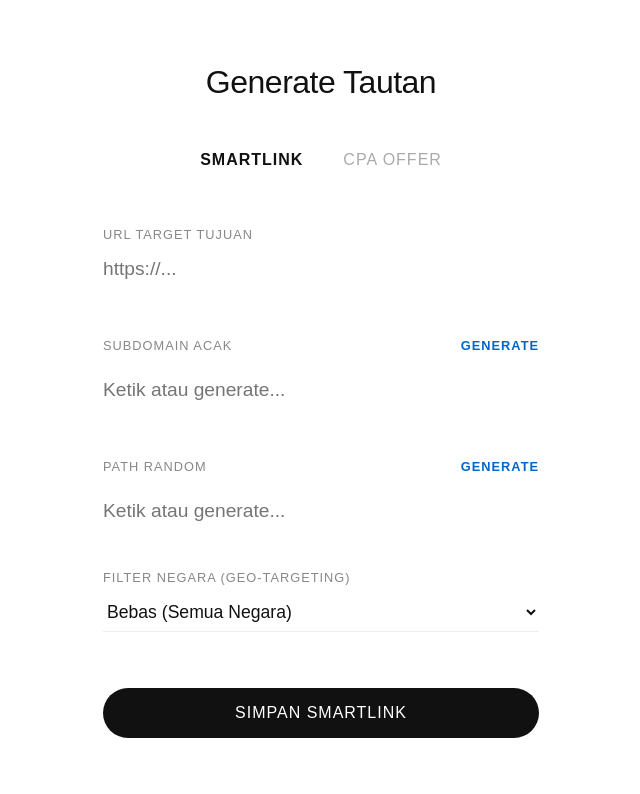
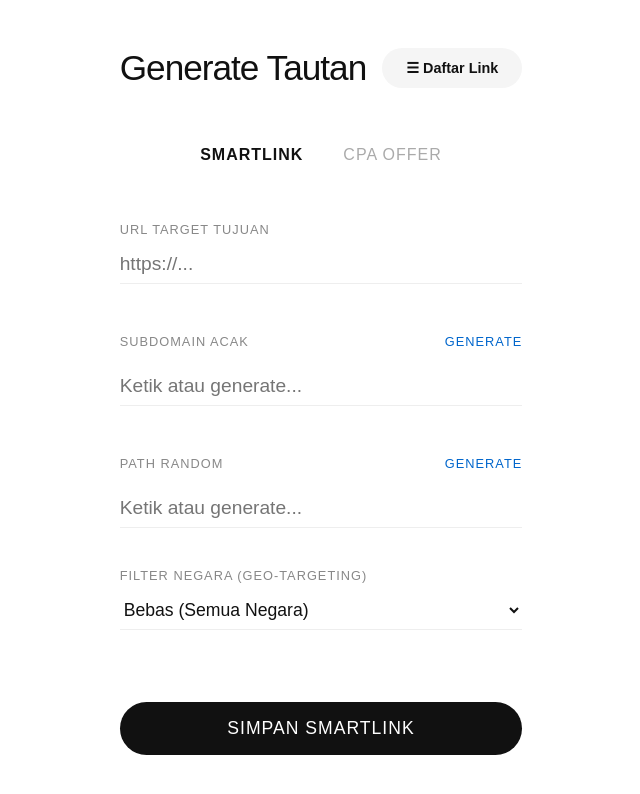
Before and after one commit to hyein89/Superlinkdd, a Next.js app: page /buat in a window 1280 px wide. Both pictures are taken after a click on the button "SMARTLINK". Shown: the top 794 px of the page, without its empty margins (319-959 px from the left). Built offline with nearby package versions, Linux system fonts and the light colour scheme.

Commit message:
Update page.js

```diff
--- a/app/buat/page.js
+++ b/app/buat/page.js
@@ -36,14 +36,15 @@ export default function BuatLink() {
     const supabaseUrl = process.env.NEXT_PUBLIC_SUPABASE_URL;
     const supabaseKey = process.env.NEXT_PUBLIC_SUPABASE_ANON_KEY;
 
-    // Masukkan data geo ke payload
+    // Payload dikirim lengkap dengan sub_param dan aturan Geo
     const payload = {
       tipe: tipeLink,
       target_url: formData.targetUrl,
       subdomain: formData.subdomain,
       path: tipeLink === 'smartlink' ? formData.path : null,
       geo_rule: formData.geoRule,
-      geo_custom: formData.geoCustom.toUpperCase() // Pastikan kode negara jadi huruf besar (US, ID)
+      geo_custom: formData.geoCustom.toUpperCase(),
+      sub_param: tipeLink === 'offer' ? formData.subParam : null
     };
 
     try {
@@ -65,6 +66,7 @@ export default function BuatLink() {
 
         setResultUrl(finalUrl);
         setStatus({ loading: false, error: null });
+        // Kosongkan form untuk pembuatan selanjutnya
         setFormData({ targetUrl: '', subdomain: '', path: '', subParam: '', geoRule: 'all', geoCustom: '' });
       } else {
         const errorData = await response.json();
@@ -78,6 +80,7 @@ export default function BuatLink() {
   const handleShare = async () => {
     if (!resultUrl) return;
     const title = siteConfig?.siteName || 'Tautan Baru';
+
     if (navigator.share) {
       navigator.share({ title: title, url: resultUrl }).catch(() => {});
     } else {
@@ -88,14 +91,23 @@ export default function BuatLink() {
   };
 
   return (
-    <main style={{ width: '100%', maxWidth: '500px', margin: '0 auto', padding: '4rem 2rem', fontFamily: 'sans-serif' }}>
+    <main style={{ maxWidth: '800px', margin: '0 auto', padding: '3rem 2rem', fontFamily: 'sans-serif', color: '#111' }}>
 
-      <div style={{ textAlign: 'center', marginBottom: '3rem' }}>
-        <h1 style={{ fontSize: '2rem', fontWeight: '300', marginBottom: '2.5rem', letterSpacing: '-0.5px' }}>
+      {/* Header Selaras dengan Halaman List */}
+      <div style={{ display: 'flex', justifyContent: 'space-between', alignItems: 'center', marginBottom: '3rem', flexWrap: 'wrap', gap: '1rem' }}>
+        <h1 style={{ fontSize: '2.2rem', fontWeight: '300', letterSpacing: '-1px', margin: 0 }}>
           Generate Tautan
         </h1>
+        <a href="/list" style={{
+          textDecoration: 'none', background: '#f5f5f5', color: '#111', padding: '12px 24px',
+          borderRadius: '40px', fontSize: '0.9rem', fontWeight: '600'
+        }}>
+          ☰ Daftar Link
+        </a>
+      </div>
 
-        <div style={{ display: 'flex', justifyContent: 'center', gap: '2.5rem' }}>
+      {/* Pilihan Tipe Link (Smartlink / Offer) */}
+      <div style={{ display: 'flex', justifyContent: 'center', gap: '2.5rem', marginBottom: '3rem' }}>
         <button onClick={() => { setTipeLink('smartlink'); setResultUrl(null); }}
           style={{ fontSize: '1rem', background: 'transparent', border: 'none', cursor: 'pointer', fontWeight: tipeLink === 'smartlink' ? '600' : '400', color: tipeLink === 'smartlink' ? '#111' : '#aaa', transition: 'color 0.2s' }}>
           SMARTLINK
@@ -105,14 +117,14 @@ export default function BuatLink() {
           CPA OFFER
         </button>
       </div>
-      </div>
 
       {status.error && <p style={{ color: '#d32f2f', textAlign: 'center', marginBottom: '2rem', fontSize: '0.9rem' }}>{status.error}</p>}
 
+      {/* Area Hasil Generate */}
       {resultUrl && (
         <div style={{ marginBottom: '3rem', padding: '2rem', backgroundColor: '#fafafa', borderRadius: '16px', textAlign: 'center' }}>
           <p style={{ fontSize: '0.85rem', color: '#666', marginBottom: '1rem' }}>Tautan berhasil dibuat:</p>
-          <a href={resultUrl} target="_blank" rel="noopener noreferrer" style={{ display: 'block', fontSize: '1.1rem', color: '#111', fontWeight: '500', wordBreak: 'break-all', textDecoration: 'none', marginBottom: '1.5rem' }}>
+          <a href={resultUrl} target="_blank" rel="noopener noreferrer" style={{ display: 'block', fontSize: '1.1rem', color: '#0066cc', fontWeight: '500', wordBreak: 'break-all', textDecoration: 'none', marginBottom: '1.5rem' }}>
             {resultUrl}
           </a>
           <button onClick={handleShare} style={{ background: '#111', color: '#fff', border: 'none', padding: '12px 24px', borderRadius: '40px', fontSize: '0.9rem', cursor: 'pointer', fontWeight: '500' }}>
@@ -121,40 +133,41 @@ export default function BuatLink() {
         </div>
       )}
 
+      {/* Form Pembuatan Bergaya Borderless */}
       {tipeLink && !resultUrl && (
-        <form onSubmit={handleSubmit} style={{ display: 'flex', flexDirection: 'column', gap: '2.5rem' }}>
+        <form onSubmit={handleSubmit} style={{ display: 'flex', flexDirection: 'column', gap: '2.5rem', maxWidth: '500px', margin: '0 auto' }}>
 
           <div style={{ display: 'flex', flexDirection: 'column', gap: '8px' }}>
             <label style={{ fontSize: '0.8rem', color: '#888', textTransform: 'uppercase', letterSpacing: '1px' }}>URL Target Tujuan</label>
-            <input type="url" required placeholder="https://..." value={formData.targetUrl} onChange={(e) => setFormData({...formData, targetUrl: e.target.value})} style={{ fontSize: '1.2rem', padding: '8px 0', border: 'none', outline: 'none', background: 'transparent', color: '#111' }} />
+            <input type="url" required placeholder="https://..." value={formData.targetUrl} onChange={(e) => setFormData({...formData, targetUrl: e.target.value})} style={{ fontSize: '1.2rem', padding: '8px 0', border: 'none', borderBottom: '1px solid #eee', outline: 'none', background: 'transparent', color: '#111' }} />
           </div>
 
           <div style={{ display: 'flex', flexDirection: 'column', gap: '8px' }}>
             <div style={{ display: 'flex', justifyContent: 'space-between', alignItems: 'center' }}>
               <label style={{ fontSize: '0.8rem', color: '#888', textTransform: 'uppercase', letterSpacing: '1px' }}>Subdomain Acak</label>
-              <button type="button" onClick={() => handleRandomize('subdomain', 8)} style={{ fontSize: '0.8rem', background: 'transparent', border: 'none', color: '#0066cc', cursor: 'pointer' }}>Generate</button>
+              <button type="button" onClick={() => handleRandomize('subdomain', 8)} style={{ fontSize: '0.8rem', background: 'transparent', border: 'none', color: '#0066cc', cursor: 'pointer', fontWeight: '500' }}>Generate</button>
             </div>
-            <input type="text" required placeholder="Ketik atau generate..." value={formData.subdomain} onChange={(e) => setFormData({...formData, subdomain: e.target.value.toLowerCase()})} style={{ fontSize: '1.2rem', padding: '8px 0', border: 'none', outline: 'none', background: 'transparent', color: '#111' }} />
+            <input type="text" required placeholder="Ketik atau generate..." value={formData.subdomain} onChange={(e) => setFormData({...formData, subdomain: e.target.value.toLowerCase()})} style={{ fontSize: '1.2rem', padding: '8px 0', border: 'none', borderBottom: '1px solid #eee', outline: 'none', background: 'transparent', color: '#111' }} />
           </div>
 
           {tipeLink === 'smartlink' && (
             <div style={{ display: 'flex', flexDirection: 'column', gap: '8px' }}>
               <div style={{ display: 'flex', justifyContent: 'space-between', alignItems: 'center' }}>
                 <label style={{ fontSize: '0.8rem', color: '#888', textTransform: 'uppercase', letterSpacing: '1px' }}>Path Random</label>
-                <button type="button" onClick={() => handleRandomize('path', 10)} style={{ fontSize: '0.8rem', background: 'transparent', border: 'none', color: '#0066cc', cursor: 'pointer' }}>Generate</button>
+                <button type="button" onClick={() => handleRandomize('path', 10)} style={{ fontSize: '0.8rem', background: 'transparent', border: 'none', color: '#0066cc', cursor: 'pointer', fontWeight: '500' }}>Generate</button>
               </div>
-              <input type="text" required placeholder="Ketik atau generate..." value={formData.path} onChange={(e) => setFormData({...formData, path: e.target.value.toLowerCase()})} style={{ fontSize: '1.2rem', padding: '8px 0', border: 'none', outline: 'none', background: 'transparent', color: '#111' }} />
+              <input type="text" required placeholder="Ketik atau generate..." value={formData.path} onChange={(e) => setFormData({...formData, path: e.target.value.toLowerCase()})} style={{ fontSize: '1.2rem', padding: '8px 0', border: 'none', borderBottom: '1px solid #eee', outline: 'none', background: 'transparent', color: '#111' }} />
             </div>
           )}
 
           {tipeLink === 'offer' && (
             <div style={{ display: 'flex', flexDirection: 'column', gap: '8px' }}>
               <label style={{ fontSize: '0.8rem', color: '#888', textTransform: 'uppercase', letterSpacing: '1px' }}>Parameter Sub ID</label>
-              <input type="text" required placeholder="Misal: tees" value={formData.subParam} onChange={(e) => setFormData({...formData, subParam: e.target.value})} style={{ fontSize: '1.2rem', padding: '8px 0', border: 'none', outline: 'none', background: 'transparent', color: '#111' }} />
+              <input type="text" required placeholder="Misal: tees" value={formData.subParam} onChange={(e) => setFormData({...formData, subParam: e.target.value})} style={{ fontSize: '1.2rem', padding: '8px 0', border: 'none', borderBottom: '1px solid #eee', outline: 'none', background: 'transparent', color: '#111' }} />
             </div>
           )}
 
-          {/* FITUR GEO FILTER */}
+          {/* Opsi Geo-Blocking Terlengkap */}
           <div style={{ display: 'flex', flexDirection: 'column', gap: '8px' }}>
             <label style={{ fontSize: '0.8rem', color: '#888', textTransform: 'uppercase', letterSpacing: '1px' }}>Filter Negara (Geo-Targeting)</label>
             <select
@@ -166,35 +179,31 @@ export default function BuatLink() {
               <option value="tier1">Hanya Tier 1</option>
               <option value="tier2">Hanya Tier 2</option>
               <option value="tier3">Hanya Tier 3</option>
-              {/* Ini Opsi Kombinasi Barunya: */}
-              <option value="tier1_tier2">Tier 1 & Tier 2</option>
-              <option value="tier1_tier3">Tier 1 & Tier 3</option>
-              <option value="tier2_tier3">Tier 2 & Tier 3</option>
-              {/* ------------------------- */}
-              <option value="custom_allow">Izinkan Negara Tertentu (Manual)</option>
-              <option value="custom_block">Blokir Negara Tertentu (Manual)</option>
+              <option value="tier1_tier2">Kombinasi: Tier 1 & Tier 2</option>
+              <option value="tier1_tier3">Kombinasi: Tier 1 & Tier 3</option>
+              <option value="tier2_tier3">Kombinasi: Tier 2 & Tier 3</option>
+              <option value="custom_allow">Izinkan Negara Manual</option>
+              <option value="custom_block">Blokir Negara Manual</option>
             </select>
           </div>
 
-          {/* INPUT MANUAL JIKA PILIH CUSTOM */}
           {(formData.geoRule === 'custom_allow' || formData.geoRule === 'custom_block') && (
             <div style={{ display: 'flex', flexDirection: 'column', gap: '8px' }}>
-              <label style={{ fontSize: '0.8rem', color: '#888', textTransform: 'uppercase', letterSpacing: '1px' }}>
-                Masukkan Kode Negara (Pisahkan dengan koma)
-              </label>
+              <label style={{ fontSize: '0.8rem', color: '#888', textTransform: 'uppercase', letterSpacing: '1px' }}>Kode Negara (Contoh: ID, US)</label>
               <input
-                type="text" required placeholder="Contoh: ID, US, SG" value={formData.geoCustom}
+                type="text" required placeholder="Pisahkan dengan koma..." value={formData.geoCustom}
                 onChange={(e) => setFormData({...formData, geoCustom: e.target.value})}
-                style={{ fontSize: '1.2rem', padding: '8px 0', border: 'none', outline: 'none', background: 'transparent', color: '#111' }}
+                style={{ fontSize: '1.2rem', padding: '8px 0', border: 'none', borderBottom: '1px solid #eee', outline: 'none', background: 'transparent', color: '#111' }}
               />
             </div>
           )}
 
-          <button type="submit" disabled={status.loading} style={{ marginTop: '1rem', fontSize: '1rem', color: status.loading ? '#aaa' : '#fff', backgroundColor: status.loading ? '#eee' : '#111', padding: '16px', borderRadius: '40px', border: 'none', cursor: status.loading ? 'not-allowed' : 'pointer', fontWeight: '500', transition: 'all 0.2s' }}>
+          <button type="submit" disabled={status.loading} style={{ marginTop: '2rem', fontSize: '1.1rem', color: status.loading ? '#aaa' : '#fff', backgroundColor: status.loading ? '#eee' : '#111', padding: '16px', borderRadius: '40px', border: 'none', cursor: status.loading ? 'not-allowed' : 'pointer', fontWeight: '500', transition: 'all 0.2s' }}>
             {status.loading ? 'Menyimpan...' : `Simpan ${tipeLink === 'smartlink' ? 'Smartlink' : 'CPA Offer'}`}
           </button>
         </form>
       )}
+
     </main>
   );
 }
```
Lines whose indentation alone changed are shown as unchanged.
